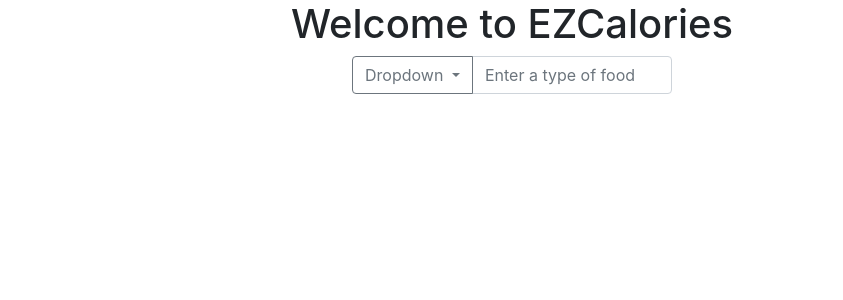
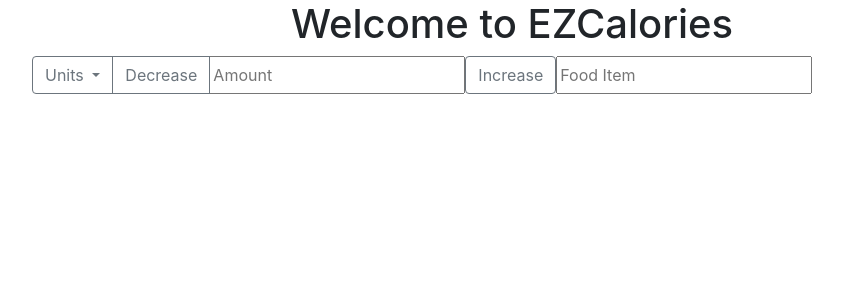
Before and after one commit to DanielJiang378/EZCalorie, a Django app: page / in a window 1280 px wide. Shown: the top 300 px of the page, without its empty margins (128-971 px from the left). Run offline with Django 3.2, Linux system fonts and the light colour scheme.

Commit message:
my old html

```diff
--- a/firstSite/home/templates/home.html
+++ b/firstSite/home/templates/home.html
@@ -29,7 +29,7 @@
                 <h1>Welcome to EZCalories</h1>
             </div>
             <div class="title">
-        <div class="input-group mb-3 w-25">
+                <div class="input-group mb-3 w-75">
                     <div class="input-group-prepend">
                         <button
                             class="btn btn-outline-secondary dropdown-toggle"
@@ -38,19 +38,33 @@
                             aria-haspopup="true"
                             aria-expanded="false"
                         >
-              Dropdown
+                            Units
+                        </button>
+                        <button
+                            class="btn btn-outline-secondary"
+                            type="button"
+                            placeholder="increment"
+                        >
+                            Decrease
                         </button>
                         <div class="dropdown-menu">
-              <a class="dropdown-item" href="#">100g</a>
-              <a class="dropdown-item" href="#">200g</a>
-              <a class="dropdown-item" href="#">300g</a>
+                            <a class="dropdown-item" href="#">grams (g)</a>
+                            <a class="dropdown-item" href="#">pounds (lbs)</a>
+                            <a class="dropdown-item" href="#">ounces (oz)</a>
                         </div>
                     </div>
+                    <input type="text" placeholder="Amount" />
+                    <button
+                        class="btn btn-outline-secondary"
+                        type="button"
+                        placeholder="increment"
+                    >
+                        Increase
+                    </button>
                     <input
                         type="text"
-            class="form-control"
-            aria-label="Text input with dropdown button"
-            placeholder="Enter a type of food"
+                        placeholder="Food Item"
+                        aria-describedby="basic-addon1"
                     />
                 </div>
             </div>
@@ -72,7 +86,7 @@
         ></script>
         <script>
             function onClick() {
-        console.log("yo");
+                console.log('yo')
             }
         </script>
     </body>
```
Lines whose indentation alone changed are shown as unchanged.
